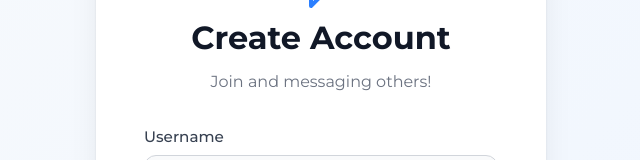
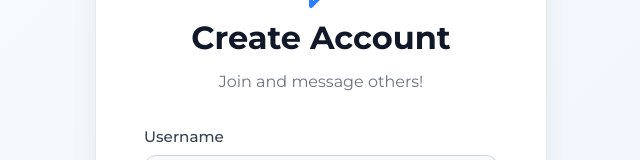
Before and after one commit to h4m24-a/messaging-app-frontend, a React (Vite) app: page /api/auth/sign-up in a window 1280 px wide. Shown: the part 207-367 px from the top of the page, without its empty margins (319-959 px from the left). Built offline with nearby package versions, Linux system fonts and the light colour scheme.

Commit message:
fixed typo on signup page

```diff
--- a/src/pages/signupPage.jsx
+++ b/src/pages/signupPage.jsx
@@ -99,7 +99,7 @@ const SignupPage = () => {
       <h1>Create Account</h1>
 
       <p className="auth-subtitle">
-        Join and messaging others!
+        Join and message others!
       </p>
 
       <form onSubmit={HandleSignUp} className="auth-form">
```
